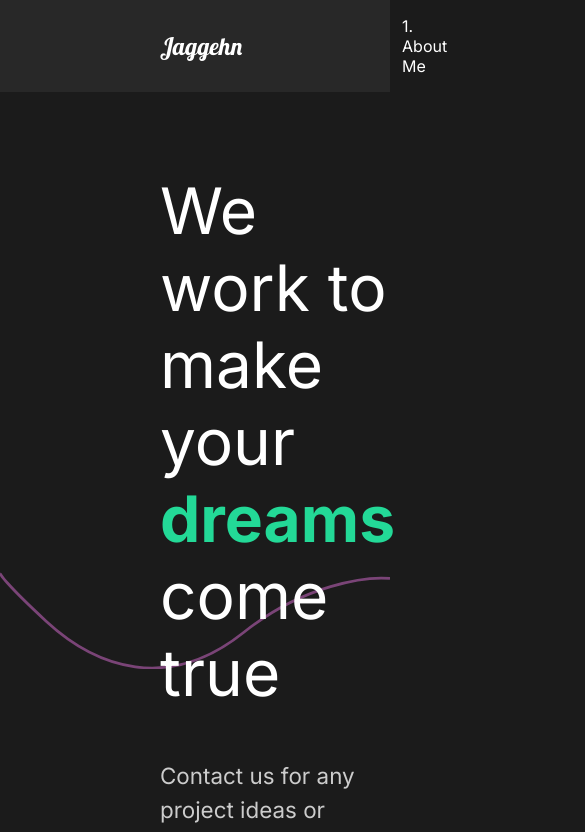
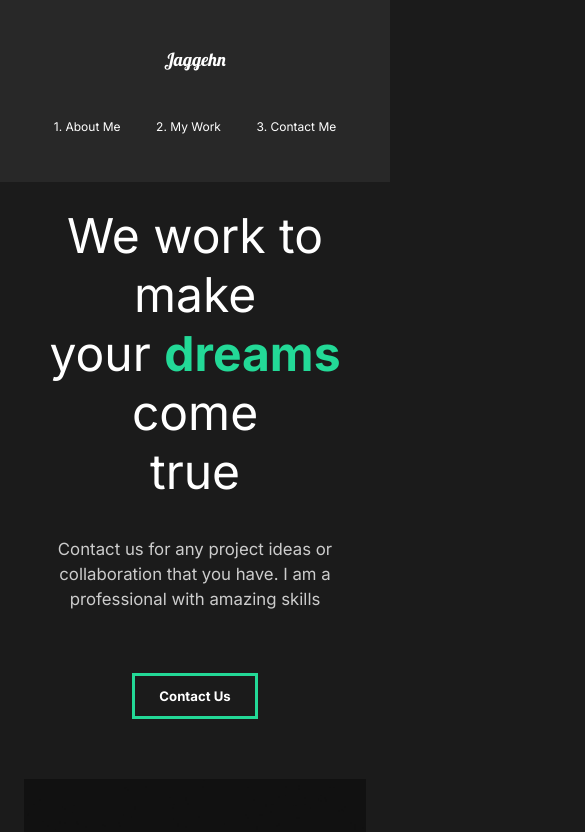
Before and after one commit to jaggehns/Jaggehn-Portfolio-2.0, a React (Create React App) app: page / in a window 390 px wide. Shown: the top 832 px of the page, 585 px wide, since content can reach past the window. Built offline with nearby package versions, Linux system fonts and the light colour scheme.

Commit message:
Mobile responsiveness

```diff
--- a/src/components/GlobalStyle.js
+++ b/src/components/GlobalStyle.js
@@ -5,6 +5,12 @@
     margin: 0;
     padding: 0;
     box-sizing: border-box;
+}
+
+html {
+    @media (max-width: 1700px) {
+        font-size: 75%;
+    }
 }
 
 body {
@@ -18,6 +24,8 @@
     cursor: pointer;
     padding: 1rem 2rem;
     border: 3px solid #23d997;
+    background: transparent;
+    color: white;
     transition: all 0.5s ease;
     font-family: 'Inter', sans-serif;
     &:hover{
--- a/src/components/Nav.js
+++ b/src/components/Nav.js
@@ -53,6 +53,22 @@
     padding-left: 10rem;
     position: relative;
   }
+  @media (max-width: 1300px) {
+    flex-direction: column;
+    padding: 2rem 1rem;
+    #logo {
+      display: inline-block;
+      margin: 2rem;
+    }
+    ul {
+      padding: 2rem;
+      justify-content: space-around;
+      width: 100%;
+      li {
+        padding: 0;
+      }
+    }
+  }
 `;
 
 export default Nav;
--- a/src/components/SkillsSection.js
+++ b/src/components/SkillsSection.js
@@ -74,9 +74,12 @@
 const Cards = styled.div`
   display: flex;
   flex-wrap: wrap;
+  @media (max-width: 1300px) {
+    justify-content: center;
+  }
 `;
 const Card = styled.div`
-  flex-basis: 30rem;
+  flex-basis: 22.5rem;
   .icon {
     display: flex;
     align-items: center;
--- a/src/components/useScroll.js
+++ b/src/components/useScroll.js
@@ -3,7 +3,7 @@
 
 export const useScroll = () => {
   const controls = useAnimation();
-  const [element, view] = useInView({ threshold: 0.5 });
+  const [element, view] = useInView({ threshold: 0.3 });
   if (view) {
     controls.start("show");
   } else {
--- a/src/pages/ContactMe.js
+++ b/src/pages/ContactMe.js
@@ -46,10 +46,17 @@
   padding: 5rem 10rem;
   color: #353535;
   min-height: 90vh;
+  @media (max-width: 1500px) {
+    padding: 2rem;
+    font-size: 1rem;
+  }
 `;
 const Title = styled.div`
   margin-bottom: 4rem;
   color: black;
+  @media (max-width: 1300px) {
+    margin-top: 5rem;
+  }
 `;
 const Hide = styled.div`
   overflow: hidden;
--- a/src/pages/MyWork.js
+++ b/src/pages/MyWork.js
@@ -77,6 +77,9 @@
   min-height: 100vh;
   overflow: hidden;
   padding: 5rem 10rem;
+  @media (max-width: 1300px) {
+    padding: 2rem 2rem;
+  }
   h2 {
     padding: 1rem 0rem;
   }
--- a/src/pages/ProjectDetail.js
+++ b/src/pages/ProjectDetail.js
@@ -70,6 +70,12 @@
     height: 70vh;
     object-fit: cover;
   }
+  @media (max-width: 1500px) {
+    h2 {
+      margin-bottom: 10rem;
+      font-size: 3rem;
+    }
+  }
 `;
 const Awards = styled.div`
   min-height: 80vh;
@@ -77,6 +83,10 @@
   margin: 5rem 10rem;
   align-items: center;
   justify-content: space-around;
+  @media (max-width: 1500px) {
+    display: block;
+    margin: 2rem 2rem;
+  }
 `;
 const AwardStyle = styled.div`
   padding: 5rem;
--- a/src/styles.js
+++ b/src/styles.js
@@ -8,6 +8,11 @@
   justify-content: space-between;
   padding: 5rem 10rem;
   color: white;
+  @media (max-width: 1300px) {
+    display: block;
+    padding: 2rem 2rem;
+    text-align: center;
+  }
 `;
 export const Description = styled.div`
   flex: 1;
@@ -15,6 +20,12 @@
   z-index: 2;
   h2 {
     font-weight: lighter;
+  }
+  @media (max-width: 1300px) {
+    padding: 0;
+    button {
+      margin: 2rem 0rem 5rem 0rem;
+    }
   }
 `;
 export const Image = styled.div`
```
